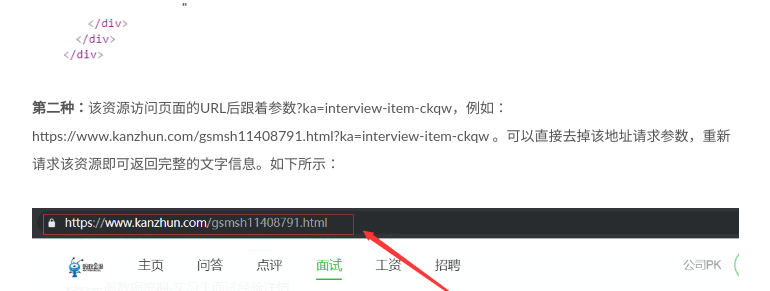
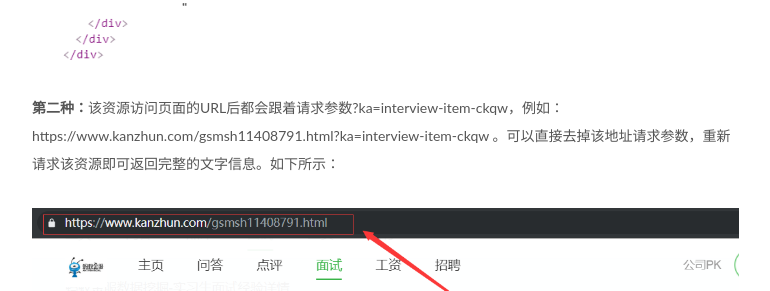
Before and after one commit to ARTAvrilLavigne/ARTAvrilLavigne.github.io, a Jekyll site: the page built from _posts/2019-07-31-java-web.markdown, in a window 1280 px wide and 900 px high, scrolled down 2065 px. Shown: the part 161-452 px from the top of the window, without its empty margins (233-1003 px from the left). Built offline with Jekyll 4.4.1, drawn with Linux system fonts in a browser that asks for light colours; nearby versions of some CDN libraries; comment, search, counter and statistics services are not loaded.

Commit message:
Update 2019-07-31-java-web.markdown

```diff
--- a/_posts/2019-07-31-java-web.markdown
+++ b/_posts/2019-07-31-java-web.markdown
@@ -21,6 +21,6 @@
 <p><strong>第一种</strong>：在开发者模式下，点击登录的href属性(href="?pageType=3#login")去跳转请求这一页分页查询的文本资源，如下所示：</p>
 <p><img src="https://github.com/ARTAvrilLavigne/ARTAvrilLavigne.github.io/blob/master/myblog/2019-07-31-java-web/3.png?raw=true"></p>
 <p><img src="https://github.com/ARTAvrilLavigne/ARTAvrilLavigne.github.io/blob/master/myblog/2019-07-31-java-web/4.png?raw=true"></p>
-<p><strong>第二种：</strong>该资源访问页面的URL后跟着参数?ka=interview-item-ckqw，例如：https://www.kanzhun.com/gsmsh11408791.html?ka=interview-item-ckqw
+<p><strong>第二种：</strong>该资源访问页面的URL后都会跟着请求参数?ka=interview-item-ckqw，例如：https://www.kanzhun.com/gsmsh11408791.html?ka=interview-item-ckqw
     。可以直接去掉该地址请求参数，重新请求该资源即可返回完整的文字信息。如下所示：</p>
 <p><img src="https://github.com/ARTAvrilLavigne/ARTAvrilLavigne.github.io/blob/master/myblog/2019-07-31-java-web/5.png?raw=true"></p>
```
